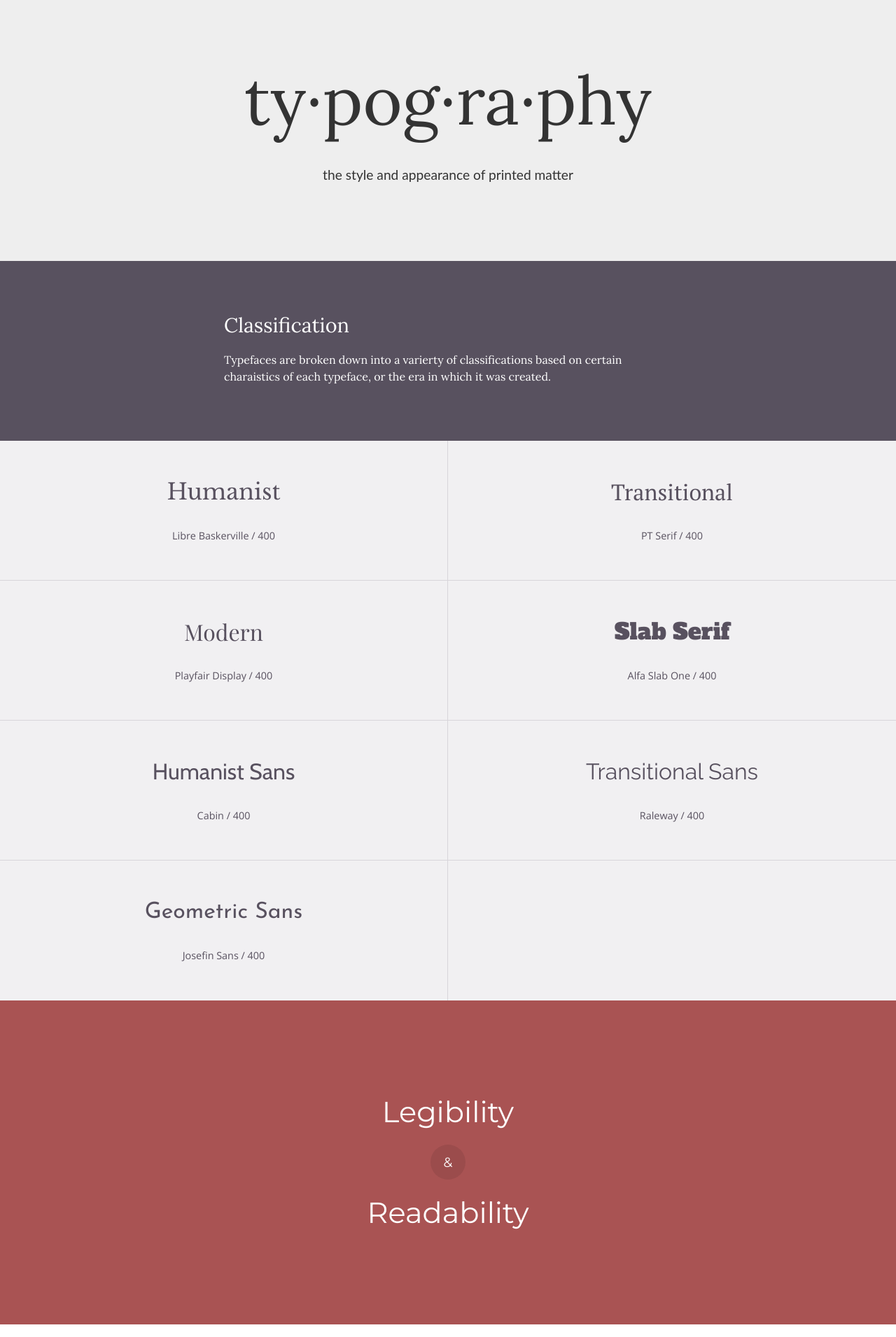
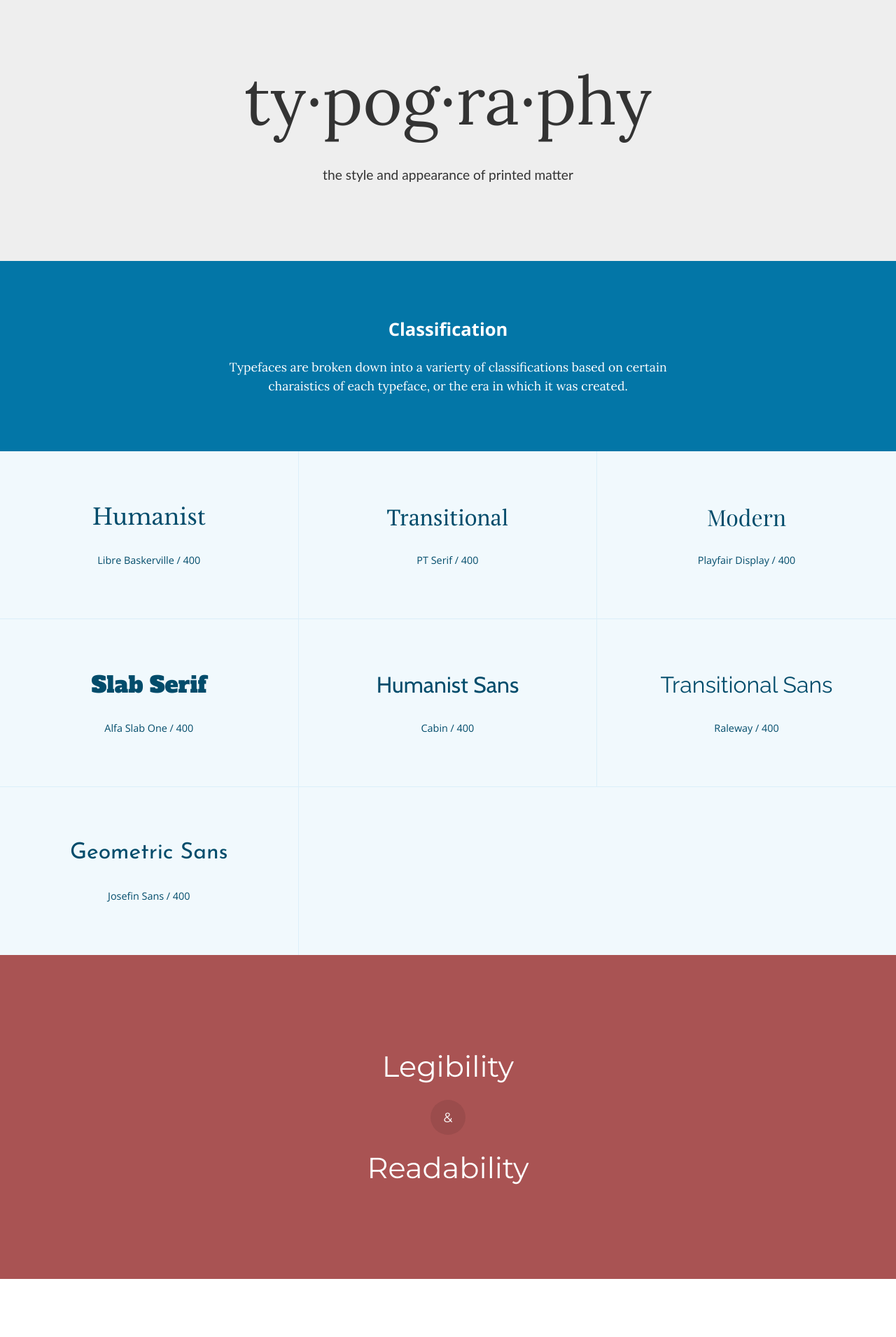
Before and after one commit to noaharogers/typography, a Jekyll site: the page built from index.html, in a window 1280 px wide. Shown: the top 1911 px of the page at 70% size. Built offline with Jekyll 4.4.1, drawn with Linux system fonts in a browser that asks for light colours; nearby versions of some CDN libraries.

Commit message:
Adjusts color and adds additonal column for typeface classifications

```diff
--- a/assets/stylesheets/_settings.scss
+++ b/assets/stylesheets/_settings.scss
@@ -12,9 +12,9 @@ $body-font: $regular 100%/1.5 "Lora", sans-serif;
 
 // Colors
 $black:           #333;
-$blue-gray:       #58515f;
+$blue:            #0376a7;
 $gray:            #ccc;
-$light-blue:      #f1f0f2;
+$light-blue:      #f1f9fd;
 $light-gray:      #eee;
 $red:             #a95353;
 $yellow:          #fbda56;
--- a/assets/stylesheets/components/_project.scss
+++ b/assets/stylesheets/components/_project.scss
@@ -9,10 +9,12 @@
    =========================================================== */
 
 .classifactions {
-  background: $blue-gray;
+  background: $blue;
   color: $white;
+  font-size: 1.1rem;
+  text-align: center;
 
-  h2 { font-weight: $regular; }
+  h2 { font: $bold 1.6rem "Open Sans", sans-serif; }
 }
 
 /* ===========================================================
@@ -21,6 +23,7 @@
 
 .categories {
   background: $light-blue;
+  color: darken($blue, 12%);
   text-align: center;
 }
 
@@ -30,21 +33,27 @@
 }
 
 .typeface-list__item {
-  border-bottom: 1px solid darken($light-blue, 10%);
-  color: $blue-gray;
+  border-bottom: 1px solid darken($light-blue, 5%);
   padding: 3rem 0;
 
   @media #{$medium} {
     align-items: center;
-    border-right: 1px solid darken($light-blue, 10%);
+    border-right: 1px solid darken($light-blue, 5%);
     display: flex;
     float: left;
-    height: 200px;
+    height: 240px;
     justify-content: center;
     padding: 0;
     width: 50%;
 
     &:nth-of-type(2n+2) { border-right: 0; }
+  }
+
+  @media #{$large} {
+    width: 33.33%;
+
+    &:nth-of-type(2n+2) { border-right: 1px solid darken($light-blue, 5%); }
+    &:nth-of-type(3n+3) { border-right: 0; }
   }
 
   &:last-of-type { border-bottom: 0; }
```
